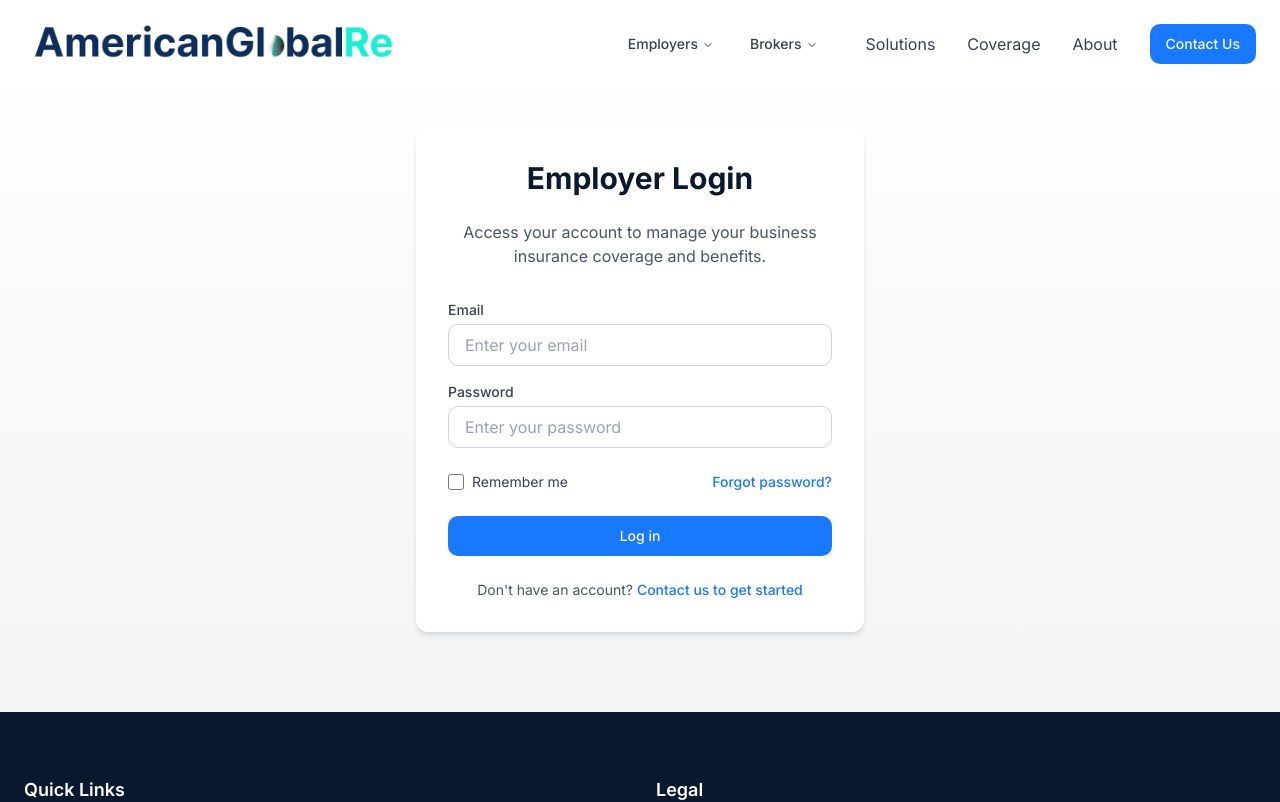
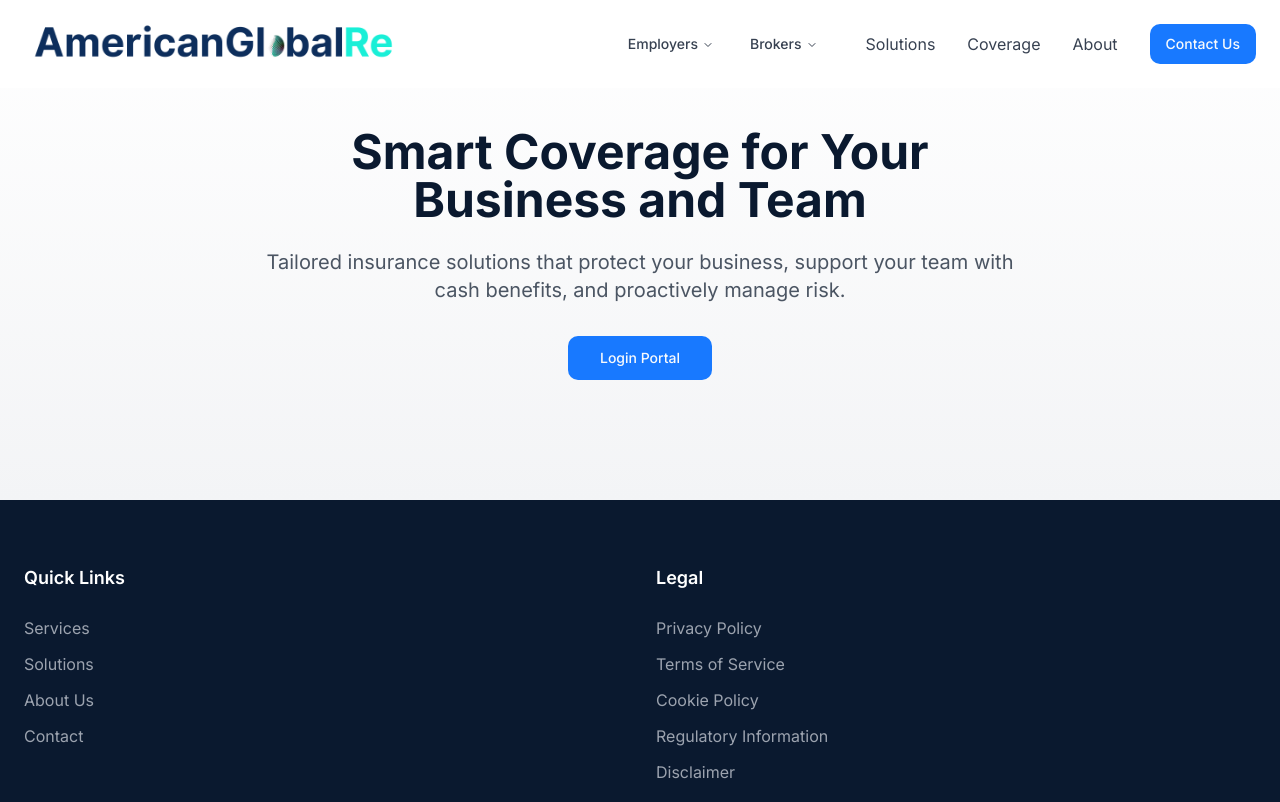
Before and after one commit to youngcitybandit/americanglobalre, a React (Vite) app: page /login in a window 1280 px wide. Shown: the top 802 px of the page. Built offline with nearby package versions, Linux system fonts and the light colour scheme.

Commit message:
Refactor: Update login page content
Update the login page content to include a new headline, subheadline, and a login portal button.

```diff
--- a/src/App.tsx
+++ b/src/App.tsx
@@ -7,6 +7,7 @@ import { BrowserRouter, Routes, Route } from "react-router-dom";
 import Index from "./pages/Index";
 import BrokerLogin from "./pages/BrokerLogin";
 import Login from "./pages/Login";
+import LoginPortal from "./pages/LoginPortal";
 import NotFound from "./pages/NotFound";
 
 const queryClient = new QueryClient();
@@ -21,6 +22,7 @@ const App = () => (
           <Route path="/" element={<Index />} />
           <Route path="/broker-login" element={<BrokerLogin />} />
           <Route path="/login" element={<Login />} />
+          <Route path="/login-portal" element={<LoginPortal />} />
           {/* ADD ALL CUSTOM ROUTES ABOVE THE CATCH-ALL "*" ROUTE */}
           <Route path="*" element={<NotFound />} />
         </Routes>
--- a/src/components/Navbar.tsx
+++ b/src/components/Navbar.tsx
@@ -1,4 +1,3 @@
-
 import { useState, useEffect } from 'react';
 import { Menu, X, ChevronDown } from 'lucide-react';
 import { Button } from "@/components/ui/button";
@@ -67,7 +66,7 @@ const Navbar = () => {
                       <li>
                         <NavigationMenuLink asChild>
                           <a
-                            href="/login"
+                            href="/login-portal"
                             className="block select-none space-y-1 rounded-md p-3 leading-none no-underline outline-none transition-colors hover:bg-accent hover:text-accent-foreground focus:bg-accent focus:text-accent-foreground"
                           >
                             <div className="text-sm font-medium leading-none">Login</div>
@@ -164,7 +163,7 @@ const Navbar = () => {
                 </button>
                 <div id="employersDropdown" className="hidden mt-2 pl-4 space-y-2">
                   <a
-                    href="/login"
+                    href="/login-portal"
                     className="block text-gray-700 hover:text-agr-brightBlue transition-all duration-300 hover:pl-2"
                   >
                     Login
--- a/src/pages/Login.tsx
+++ b/src/pages/Login.tsx
@@ -10,63 +10,15 @@ const Login = () => {
       <Navbar />
       <div className="pt-32 pb-20 bg-gradient-to-b from-white to-gray-100">
         <div className="container mx-auto px-4 md:px-6">
-          <div className="max-w-md mx-auto bg-white p-8 rounded-lg shadow-md">
-            <h1 className="text-2xl md:text-3xl font-bold text-center text-agr-dark mb-6">Employer Login</h1>
-            <p className="text-gray-600 text-center mb-8">
-              Access your account to manage your business insurance coverage and benefits.
-            </p>
-
-            <div className="space-y-6">
-              <div className="space-y-4">
-                <div>
-                  <label htmlFor="email" className="block text-sm font-medium text-gray-700 mb-1">Email</label>
-                  <input
-                    type="email"
-                    id="email"
-                    className="w-full px-4 py-2 border border-gray-300 rounded-md focus:outline-none focus:ring-2 focus:ring-agr-brightBlue"
-                    placeholder="Enter your email"
-                  />
-                </div>
-                <div>
-                  <label htmlFor="password" className="block text-sm font-medium text-gray-700 mb-1">Password</label>
-                  <input
-                    type="password"
-                    id="password"
-                    className="w-full px-4 py-2 border border-gray-300 rounded-md focus:outline-none focus:ring-2 focus:ring-agr-brightBlue"
-                    placeholder="Enter your password"
-                  />
-                </div>
-              </div>
-
-              <div className="flex items-center justify-between">
-                <div className="flex items-center">
-                  <input
-                    id="remember-me"
-                    name="remember-me"
-                    type="checkbox"
-                    className="h-4 w-4 text-agr-brightBlue focus:ring-agr-brightBlue border-gray-300 rounded"
-                  />
-                  <label htmlFor="remember-me" className="ml-2 block text-sm text-gray-700">
-                    Remember me
-                  </label>
-                </div>
-                <div className="text-sm">
-                  <a href="#" className="font-medium text-agr-brightBlue hover:text-agr-blue">
-                    Forgot password?
-                  </a>
-                </div>
-              </div>
-
-              <Button className="w-full bg-agr-brightBlue hover:bg-agr-blue">
-                Log in
+          <div className="max-w-3xl mx-auto">
+            <div className="text-center mb-10">
+              <h1 className="text-3xl md:text-5xl font-bold text-agr-dark mb-6">Smart Coverage for Your Business and Team</h1>
+              <p className="text-lg md:text-xl text-gray-600 mb-8">
+                Tailored insurance solutions that protect your business, support your team with cash benefits, and proactively manage risk.
+              </p>
+              <Button asChild size="lg" className="bg-agr-brightBlue hover:bg-agr-blue transition-transform duration-300 hover:scale-105">
+                <a href="/login-portal">Login Portal</a>
               </Button>
-
-              <div className="text-center text-sm text-gray-600">
-                <span>Don't have an account? </span>
-                <a href="#" className="font-medium text-agr-brightBlue hover:text-agr-blue">
-                  Contact us to get started
-                </a>
-              </div>
             </div>
           </div>
         </div>
--- /dev/null
+++ b/src/pages/LoginPortal.tsx
@@ -0,0 +1,79 @@
+
+import React from 'react';
+import Navbar from "@/components/Navbar";
+import Footer from "@/components/Footer";
+import { Button } from "@/components/ui/button";
+
+const LoginPortal = () => {
+  return (
+    <div className="min-h-screen">
+      <Navbar />
+      <div className="pt-32 pb-20 bg-gradient-to-b from-white to-gray-100">
+        <div className="container mx-auto px-4 md:px-6">
+          <div className="max-w-md mx-auto bg-white p-8 rounded-lg shadow-md">
+            <h1 className="text-2xl md:text-3xl font-bold text-center text-agr-dark mb-6">Employer Login</h1>
+            <p className="text-gray-600 text-center mb-8">
+              Access your account to manage your business insurance coverage and benefits.
+            </p>
+
+            <div className="space-y-6">
+              <div className="space-y-4">
+                <div>
+                  <label htmlFor="email" className="block text-sm font-medium text-gray-700 mb-1">Email</label>
+                  <input
+                    type="email"
+                    id="email"
+                    className="w-full px-4 py-2 border border-gray-300 rounded-md focus:outline-none focus:ring-2 focus:ring-agr-brightBlue"
+                    placeholder="Enter your email"
+                  />
+                </div>
+                <div>
+                  <label htmlFor="password" className="block text-sm font-medium text-gray-700 mb-1">Password</label>
+                  <input
+                    type="password"
+                    id="password"
+                    className="w-full px-4 py-2 border border-gray-300 rounded-md focus:outline-none focus:ring-2 focus:ring-agr-brightBlue"
+                    placeholder="Enter your password"
+                  />
+                </div>
+              </div>
+
+              <div className="flex items-center justify-between">
+                <div className="flex items-center">
+                  <input
+                    id="remember-me"
+                    name="remember-me"
+                    type="checkbox"
+                    className="h-4 w-4 text-agr-brightBlue focus:ring-agr-brightBlue border-gray-300 rounded"
+                  />
+                  <label htmlFor="remember-me" className="ml-2 block text-sm text-gray-700">
+                    Remember me
+                  </label>
+                </div>
+                <div className="text-sm">
+                  <a href="#" className="font-medium text-agr-brightBlue hover:text-agr-blue">
+                    Forgot password?
+                  </a>
+                </div>
+              </div>
+
+              <Button className="w-full bg-agr-brightBlue hover:bg-agr-blue">
+                Log in
+              </Button>
+
+              <div className="text-center text-sm text-gray-600">
+                <span>Don't have an account? </span>
+                <a href="#" className="font-medium text-agr-brightBlue hover:text-agr-blue">
+                  Contact us to get started
+                </a>
+              </div>
+            </div>
+          </div>
+        </div>
+      </div>
+      <Footer />
+    </div>
+  );
+};
+
+export default LoginPortal;
```
